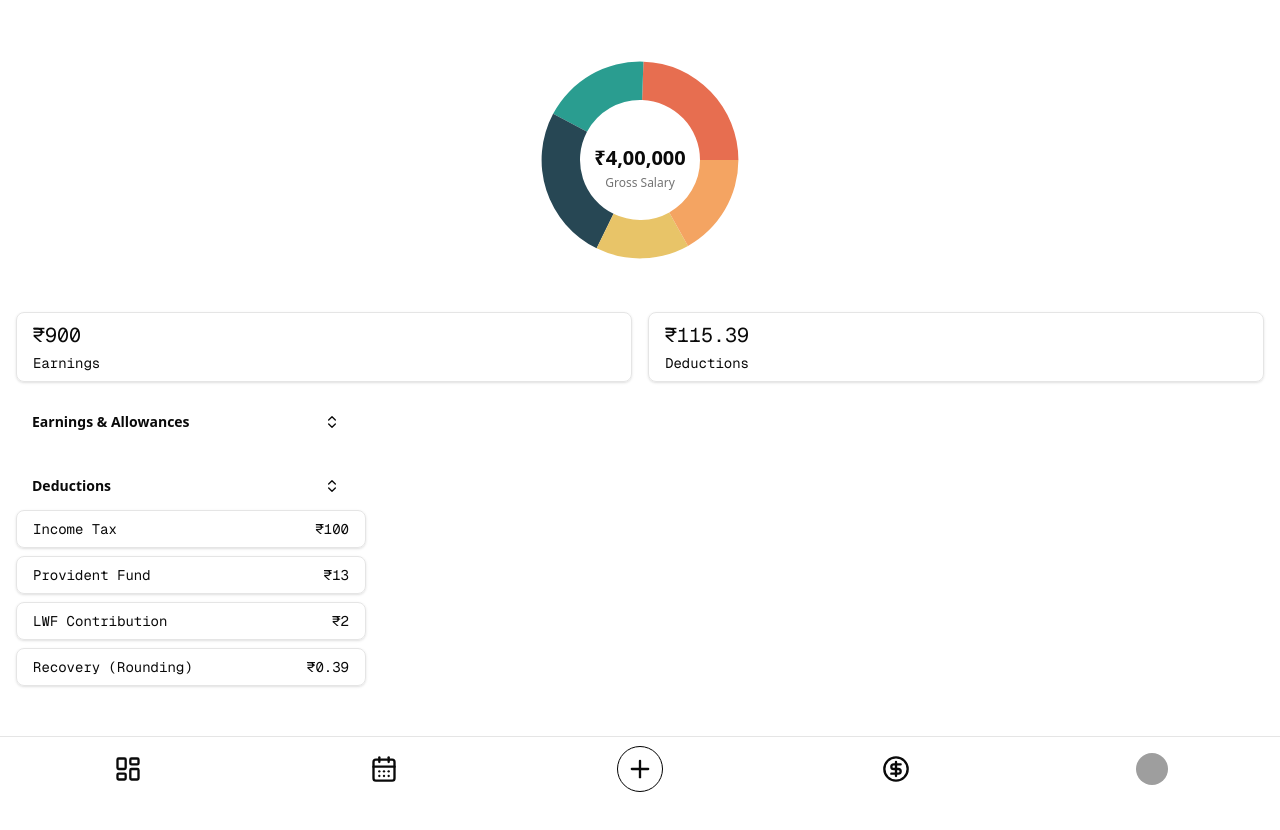
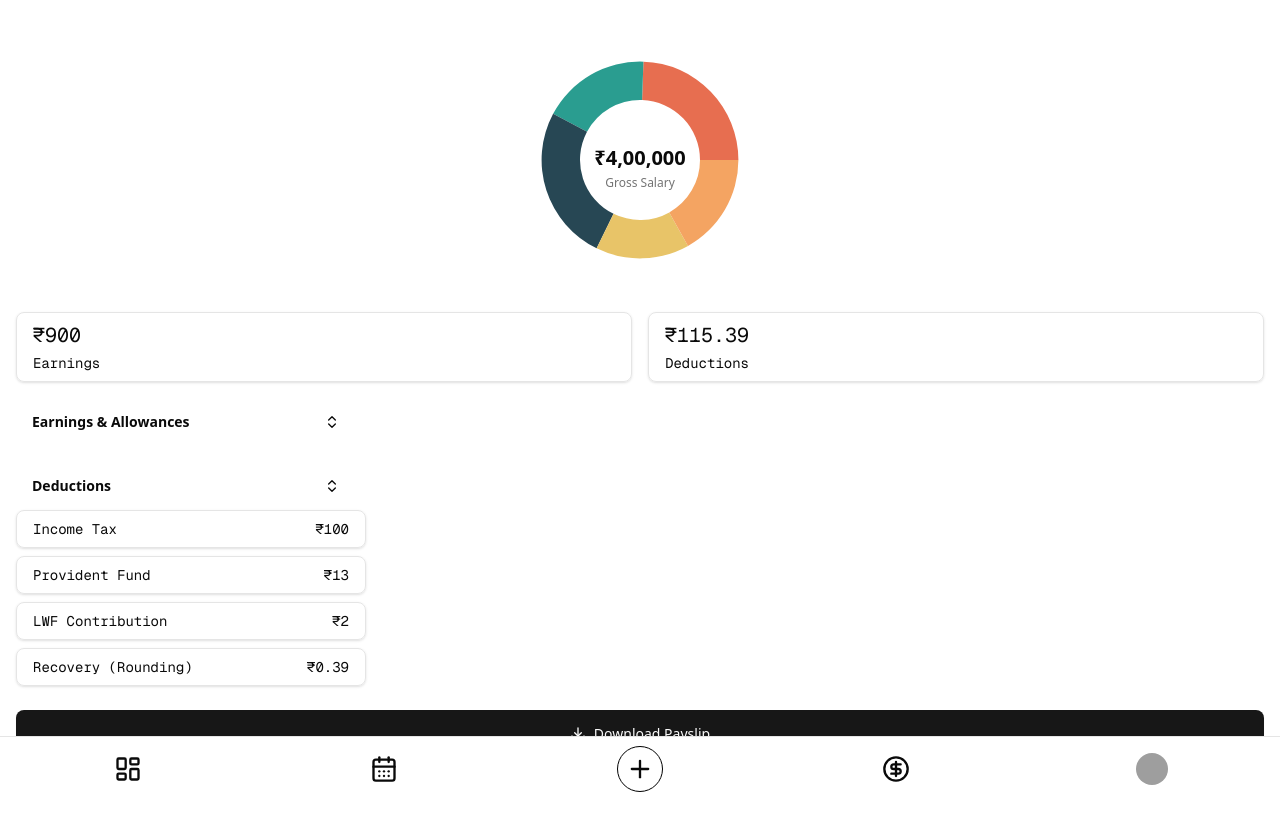
Before and after one commit to VishalR3/connect, a Next.js app: page /payroll in a window 1280 px wide. Shown: the top 830 px of the page. Before the commit the page ends 800 px from the top, so only its background shows below. Built offline with nearby package versions, Linux system fonts and the light colour scheme; grey boxes are pictures that could not be loaded.

Commit message:
Added Download Button

```diff
--- a/app/payroll/page.tsx
+++ b/app/payroll/page.tsx
@@ -2,6 +2,8 @@ import { useMemo } from "react";
 import PayrollCategory from "./payroll-category";
 import PayrollPieChart from "./payroll-pie-chart";
 import { formatIndianCurrency } from "@/utils/utils";
+import { Button } from "@/components/ui/button";
+import { Download } from "lucide-react";
 
 export default function Payroll() {
   const earnings = [
@@ -117,6 +119,12 @@ export default function Payroll() {
           ))}
         </PayrollCategory>
       </div>
+      <div>
+        <Button className="w-full min-h-12">
+          <Download />
+          Download Payslip
+        </Button>
+      </div>
     </div>
   );
 }
```
